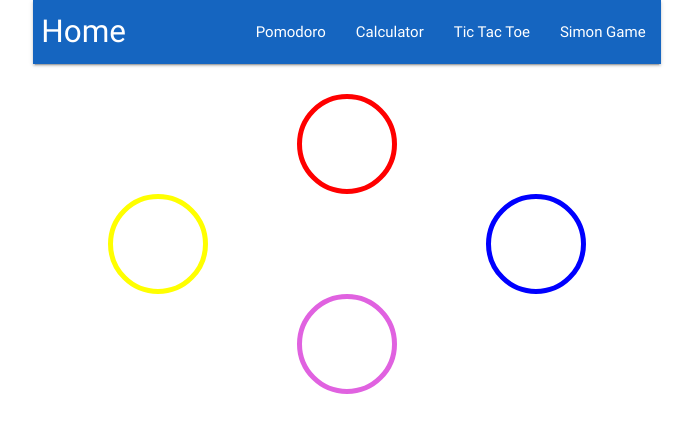
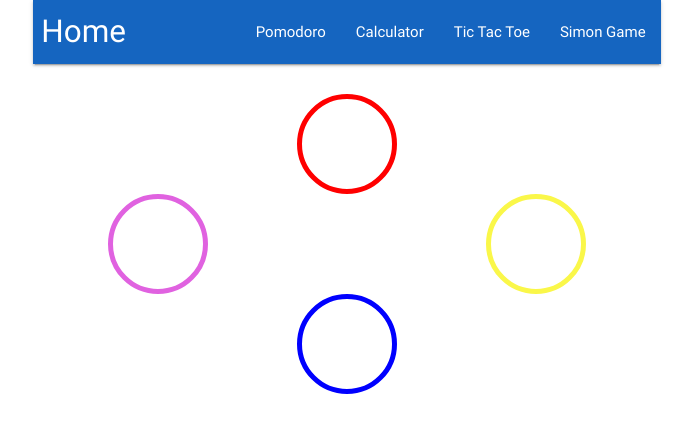
Before and after one commit to ajdeleon/freecodecamp-advanced-front-end-projects, a React (Create React App) app: page /simon in a window 1280 px wide. Shown: the top 432 px of the page, without its empty margins (293-986 px from the left). Built offline with nearby package versions, Linux system fonts and the light colour scheme.

Commit message:
outline and begin logic for simon game

```diff
--- a/src/components/simon/Simon.css
+++ b/src/components/simon/Simon.css
@@ -24,18 +24,18 @@
   justify-content: center;
 }
 
-#one {
+#top {
   border-color: red;
 }
 
-#two {
-  border-color: yellow;
+#right {
+  border-color: rgb(250, 247, 73);
 }
 
-#three {
+#bottom {
   border-color: blue;
 }
 
-#four {
+#left {
   border-color: rgb(224, 98, 224);
 }
--- a/src/components/simon/Simon.js
+++ b/src/components/simon/Simon.js
@@ -1,21 +1,50 @@
-import React from 'react'
+import React, { Component } from 'react'
 import './Simon.css'
 
-const Simon = () => {
+class Simon extends Component {
+  state = {
+    playerMoves: [],
+    gameMoves: []
+  }
+
+  playerMove(button) {
+    //flash color of button
+    //--add value to player move
+    //compare it to game move
+    //if good, perform next game move
+    //if not, end game
+    this.setState((state) => {
+      return {
+        playerMoves: [...state.playerMoves, button]
+      }
+    })
+  }
+
+  renderList() {
+    let temp = this.state.playerMoves
+    console.log(temp)
+    return temp.map(x => {
+      return <div>{x}</div>
+    })
+  }
+
+  render() {
     return (
       <div className="Simon-container">
         <div className="first-row">
-        <div className="game-button" id="one"></div>
+          <div onClick={() => this.playerMove("top")}className="game-button" id="top"></div>
         </div>
         <div className="second-row">
-        <div className="game-button" id="two"></div>
-        <div className="game-button" id="three"></div>
+          <div onClick={() => this.playerMove("left")}className="game-button" id="left"></div>
+          <div onClick={() => this.playerMove("right")}className="game-button" id="right"></div>
         </div>
         <div className="third-row">
-        <div className="game-button" id="four"></div>
+          <div onClick={() => this.playerMove("bottom")}className="game-button" id="bottom"></div>
         </div>
+        {this.renderList()}
       </div>
     )
   }
+}
 
 export default Simon
```
Lines whose indentation alone changed are shown as unchanged.
